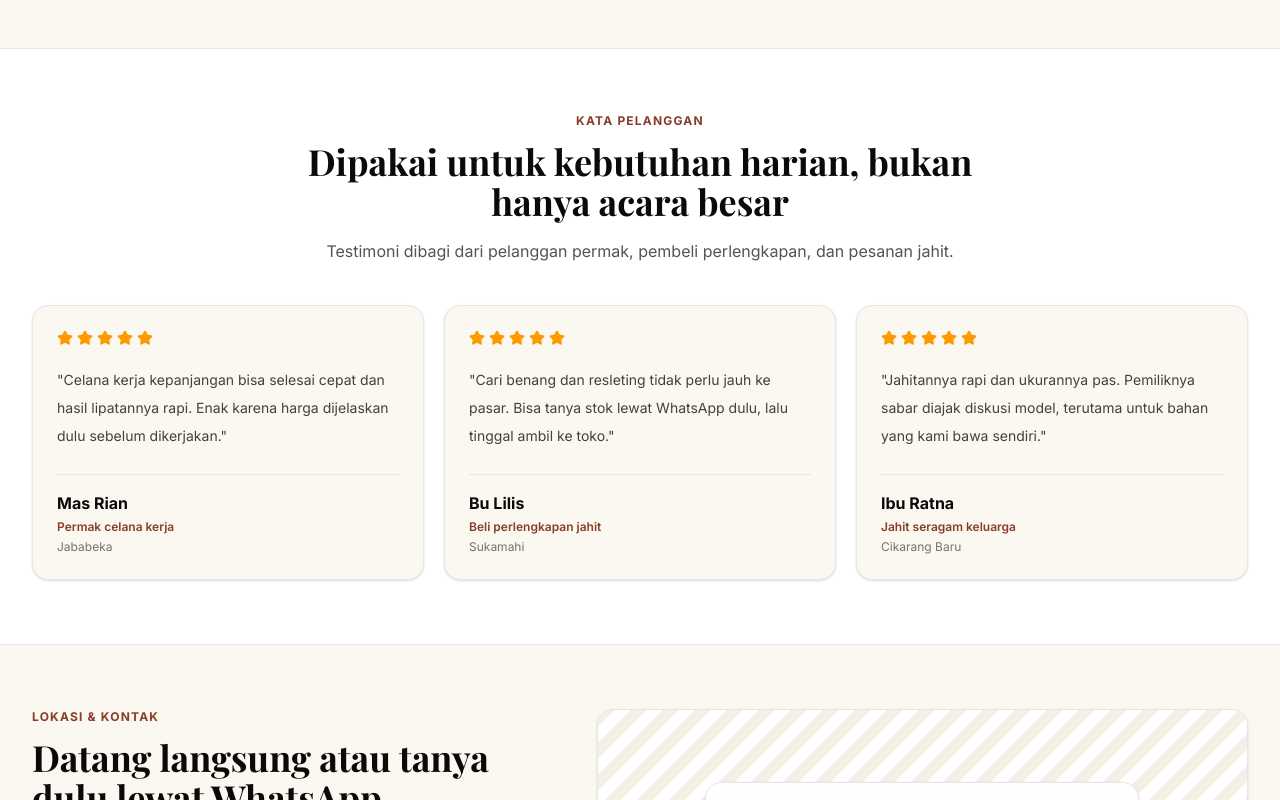
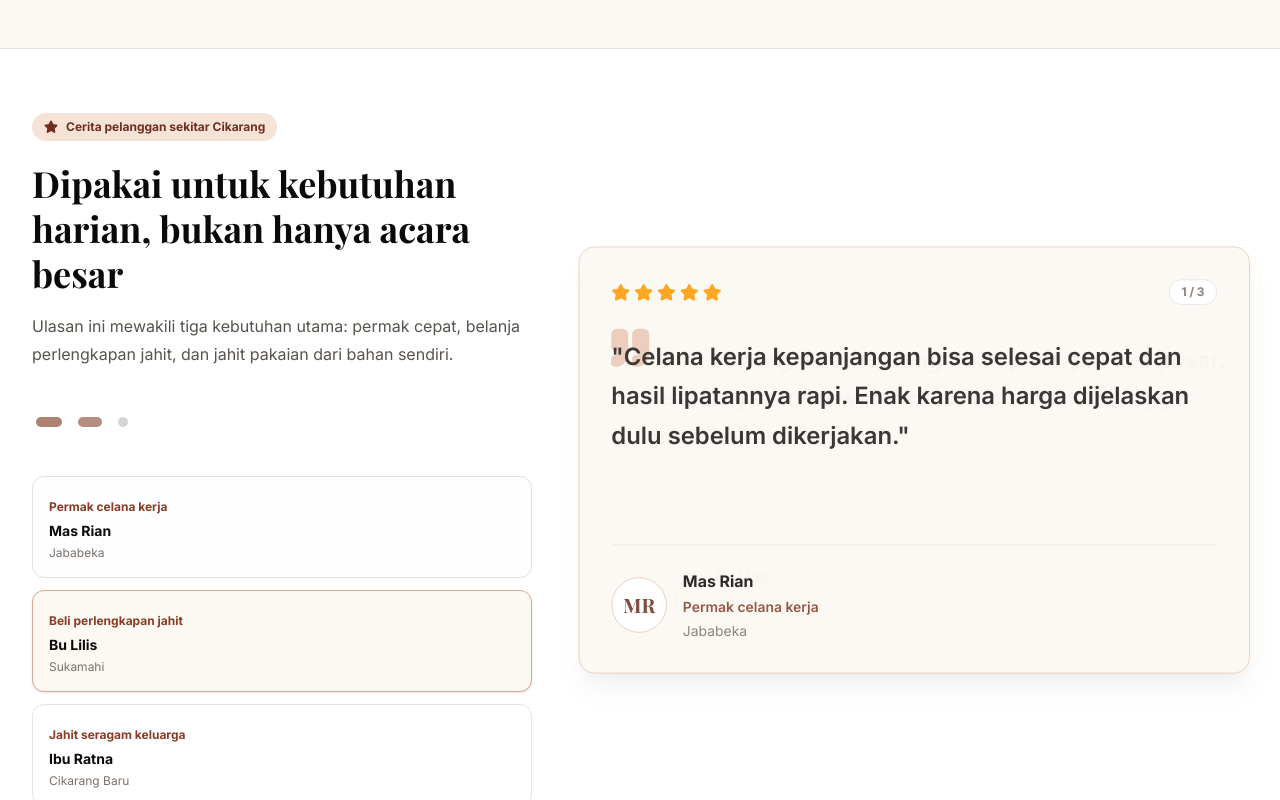
Before and after one commit to Al-Mutawakkil/griya-jahit-landing-page, a React (Vite) app: page / in a window 1280 px wide. Shown: the part 3800-4600 px from the top of the page. Built offline with nearby package versions, Linux system fonts and the light colour scheme.

Commit message:
Enhance testimonials section

```diff
--- a/src/App.tsx
+++ b/src/App.tsx
@@ -1,4 +1,4 @@
-import { useMemo, useState } from "react";
+import { useEffect, useMemo, useState } from "react";
 import {
   ArrowRight,
   CheckCircle2,
@@ -8,6 +8,7 @@ import {
   MessageCircle,
   PackageSearch,
   Phone,
+  Quote,
   Search,
   Send,
   Star,
@@ -23,7 +24,7 @@ import {
   supplies,
   testimonials,
 } from "./data";
-import type { SupplyItem } from "./types";
+import type { SupplyItem, Testimonial } from "./types";
 
 const heroImage = "/src/assets/images/griya_hero_image_1779882848151.png";
 const suppliesImage = "/src/assets/images/pernak_pernik_jahit_1779882872673.png";
@@ -47,6 +48,7 @@ export default function App() {
   const [mobileMenuOpen, setMobileMenuOpen] = useState(false);
   const [query, setQuery] = useState("");
   const [category, setCategory] = useState<SupplyItem["category"] | "semua">("semua");
+  const [activeTestimonial, setActiveTestimonial] = useState(0);
 
   const filteredSupplies = useMemo(() => {
     const normalizedQuery = query.trim().toLowerCase();
@@ -62,6 +64,16 @@ export default function App() {
       return categoryMatches && queryMatches;
     });
   }, [category, query]);
+
+  useEffect(() => {
+    if (testimonials.length <= 1) return;
+
+    const intervalId = window.setInterval(() => {
+      setActiveTestimonial((current) => (current + 1) % testimonials.length);
+    }, 6500);
+
+    return () => window.clearInterval(intervalId);
+  }, []);
 
   const navItems = [
     { label: "Layanan", href: "#layanan" },
@@ -456,32 +468,11 @@ export default function App() {
           </div>
         </section>
 
-        <section className="border-y border-stone-200 bg-white px-4 py-16 sm:px-6 lg:px-8" id="testimoni">
-          <div className="mx-auto max-w-7xl">
-            <SectionIntro
-              eyebrow="Kata pelanggan"
-              title="Dipakai untuk kebutuhan harian, bukan hanya acara besar"
-              description="Testimoni dibagi dari pelanggan permak, pembeli perlengkapan, dan pesanan jahit."
-            />
-            <div className="mt-10 grid gap-5 md:grid-cols-3">
-              {testimonials.map((item) => (
-                <article key={item.name} className="rounded-2xl border border-stone-200 bg-cream p-6 shadow-sm">
-                  <div className="flex gap-1 text-amber-500" aria-label="Rating lima bintang">
-                    {Array.from({ length: 5 }).map((_, index) => (
-                      <Star key={index} size={16} fill="currentColor" />
-                    ))}
-                  </div>
-                  <p className="mt-5 text-sm leading-7 text-stone-700">"{item.quote}"</p>
-                  <div className="mt-6 border-t border-stone-200 pt-4">
-                    <p className="font-bold text-stone-950">{item.name}</p>
-                    <p className="mt-1 text-xs font-semibold text-clay-700">{item.context}</p>
-                    <p className="mt-1 text-xs text-stone-500">{item.location}</p>
-                  </div>
-                </article>
-              ))}
-            </div>
-          </div>
-        </section>
+        <AnimatedTestimonials
+          activeIndex={activeTestimonial}
+          onChange={setActiveTestimonial}
+          testimonials={testimonials}
+        />
 
         <section className="px-4 py-16 sm:px-6 lg:px-8" id="lokasi">
           <div className="mx-auto grid max-w-7xl gap-8 lg:grid-cols-[0.9fr_1.1fr]">
@@ -589,3 +580,132 @@ function SectionIntro({
     </div>
   );
 }
+
+function AnimatedTestimonials({
+  activeIndex,
+  onChange,
+  testimonials,
+}: {
+  activeIndex: number;
+  onChange: (index: number) => void;
+  testimonials: Testimonial[];
+}) {
+  const active = testimonials[activeIndex] ?? testimonials[0];
+
+  if (!active) return null;
+
+  return (
+    <section className="overflow-hidden border-y border-stone-200 bg-white px-4 py-16 sm:px-6 lg:px-8" id="testimoni">
+      <div className="mx-auto grid max-w-7xl gap-10 lg:grid-cols-[0.85fr_1.15fr] lg:items-center">
+        <div>
+          <div className="inline-flex items-center gap-2 rounded-full bg-clay-100 px-3 py-1.5 text-xs font-bold text-clay-800">
+            <Star size={14} fill="currentColor" />
+            Cerita pelanggan sekitar Cikarang
+          </div>
+          <h2 className="mt-5 max-w-xl font-serif text-3xl font-bold leading-tight text-stone-950 sm:text-4xl">
+            Dipakai untuk kebutuhan harian, bukan hanya acara besar
+          </h2>
+          <p className="mt-4 max-w-xl text-sm leading-7 text-stone-600 sm:text-base">
+            Ulasan ini mewakili tiga kebutuhan utama: permak cepat, belanja perlengkapan jahit,
+            dan jahit pakaian dari bahan sendiri.
+          </p>
+
+          <div className="mt-8 flex items-center gap-2" aria-label="Pilih testimoni">
+            {testimonials.map((item, index) => (
+              <button
+                key={item.name}
+                type="button"
+                onClick={() => onChange(index)}
+                className="grid h-11 place-items-center rounded-full px-1"
+                aria-label={`Lihat testimoni ${item.name}`}
+                aria-pressed={activeIndex === index}
+              >
+                <span
+                  className={`h-2.5 rounded-full transition-all duration-300 ${
+                    activeIndex === index ? "w-10 bg-clay-700" : "w-2.5 bg-stone-300"
+                  }`}
+                />
+              </button>
+            ))}
+          </div>
+
+          <div className="mt-8 grid gap-3 sm:grid-cols-3 lg:grid-cols-1">
+            {testimonials.map((item, index) => (
+              <button
+                key={item.context}
+                type="button"
+                onClick={() => onChange(index)}
+                className={`rounded-xl border p-4 text-left transition ${
+                  activeIndex === index
+                    ? "border-clay-300 bg-cream shadow-sm"
+                    : "border-stone-200 bg-white hover:border-clay-200 hover:bg-cream/60"
+                }`}
+              >
+                <span className="text-xs font-bold text-clay-700">{item.context}</span>
+                <span className="mt-1 block text-sm font-bold text-stone-950">{item.name}</span>
+                <span className="mt-1 block text-xs text-stone-500">{item.location}</span>
+              </button>
+            ))}
+          </div>
+        </div>
+
+        <div className="relative min-h-[430px]">
+          {testimonials.map((item, index) => (
+            <article
+              key={item.name}
+              className={`absolute inset-0 rounded-2xl border bg-cream p-6 shadow-xl shadow-stone-300/30 transition-all duration-500 sm:p-8 ${
+                activeIndex === index
+                  ? "z-10 translate-x-0 scale-100 border-clay-200 opacity-100"
+                  : "z-0 translate-x-8 scale-95 border-stone-200 opacity-0"
+              }`}
+              aria-hidden={activeIndex !== index}
+            >
+              <div className="flex h-full flex-col">
+                <div className="flex items-center justify-between gap-4">
+                  <div className="flex gap-1 text-amber-500" aria-label="Rating lima bintang">
+                    {Array.from({ length: 5 }).map((_, starIndex) => (
+                      <Star key={starIndex} size={19} fill="currentColor" />
+                    ))}
+                  </div>
+                  <span className="rounded-full border border-stone-200 bg-white px-3 py-1 text-xs font-bold text-stone-500">
+                    {index + 1} / {testimonials.length}
+                  </span>
+                </div>
+
+                <div className="relative mt-8 flex-1">
+                  <Quote className="absolute -left-1 -top-3 text-clay-200" size={46} fill="currentColor" />
+                  <p className="relative z-10 max-w-2xl text-xl font-semibold leading-9 text-stone-900 sm:text-2xl sm:leading-10">
+                    "{item.quote}"
+                  </p>
+                </div>
+
+                <div className="mt-8 border-t border-stone-200 pt-6">
+                  <div className="flex items-center gap-4">
+                    <div className="grid h-14 w-14 flex-none place-items-center rounded-full border border-clay-200 bg-white font-serif text-xl font-bold text-clay-800">
+                      {getInitials(item.name)}
+                    </div>
+                    <div>
+                      <h3 className="font-bold text-stone-950">{item.name}</h3>
+                      <p className="mt-1 text-sm font-semibold text-clay-700">{item.context}</p>
+                      <p className="mt-1 text-sm text-stone-500">{item.location}</p>
+                    </div>
+                  </div>
+                </div>
+              </div>
+            </article>
+          ))}
+        </div>
+      </div>
+    </section>
+  );
+}
+
+function getInitials(name: string) {
+  return name
+    .split(" ")
+    .filter(Boolean)
+    .map((part) => part[0])
+    .join("")
+    .slice(0, 2)
+    .toUpperCase();
+}
--- a/src/data.ts
+++ b/src/data.ts
@@ -1,6 +1,5 @@
 import {
   BadgeCheck,
-  Cog,
   Package,
   Ruler,
   Scissors,
```
